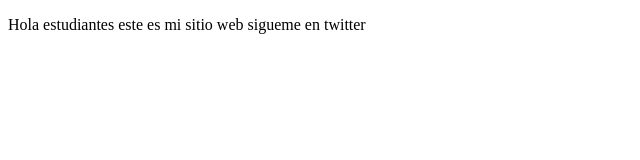
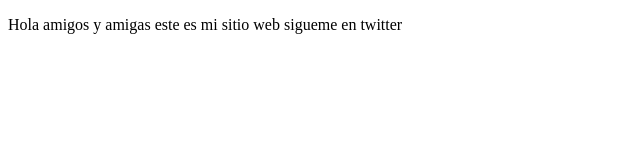
Before and after one commit to PedromVictoria/proyectoDemoCursoPrework, a plain HTML site: page index.html in a window 1280 px wide. Shown: the full height of the page, 0-640 px from the left. Drawn offline with Linux system fonts and the light colour scheme.

Commit message:
cambios agregamos sitio

```diff
--- a/index.html
+++ b/index.html
@@ -8,7 +8,7 @@
 </head>
 <body>
     <p>
-        Hola estudiantes este es mi sitio web
+        Hola amigos y amigas este es mi sitio web
         sigueme en twitter
     </p>
 </body>
```
